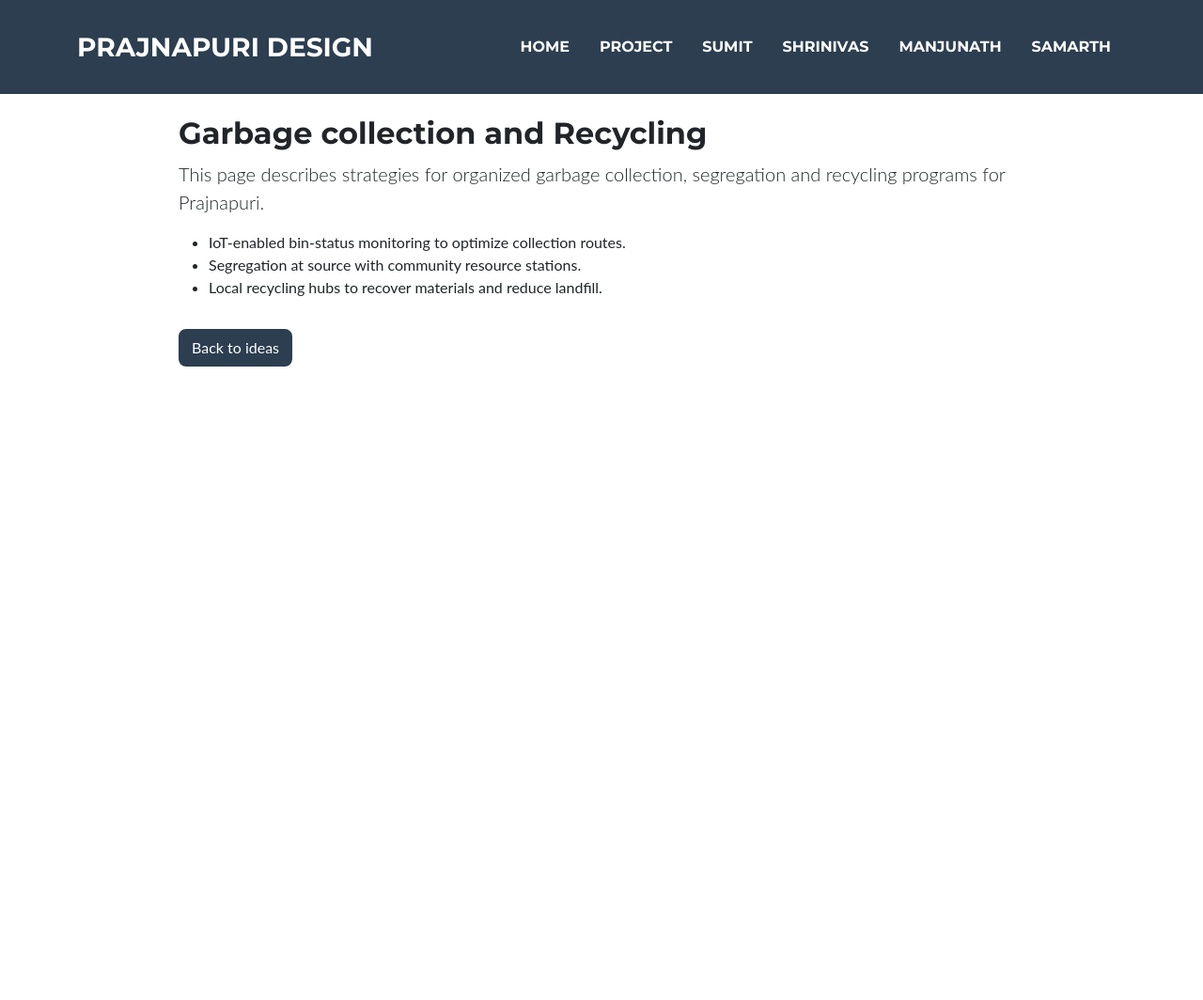
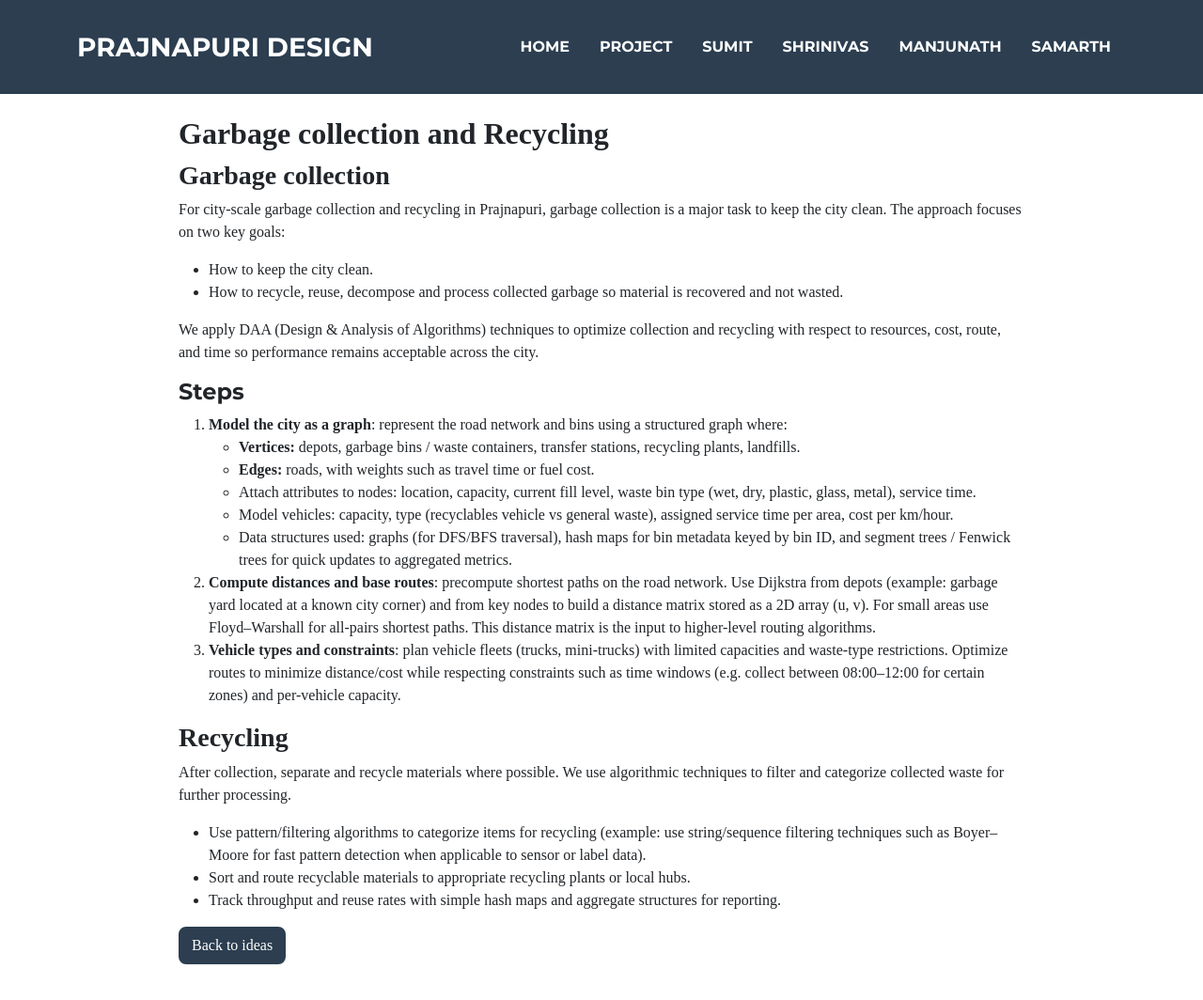
Before and after one commit to SumitMiskin/Prajnapuri.github.io, a plain HTML site: page garbage-collection.html in a window 1280 px wide. Shown: the whole page at 94% size. Before the commit the page ends 800 px from the top, so only its background shows below. Drawn offline with nearby package versions, Linux system fonts and the light colour scheme.

Commit message:
Update garbage-collection.html

```diff
--- a/garbage-collection.html
+++ b/garbage-collection.html
@@ -8,6 +8,11 @@
     <script src="https://use.fontawesome.com/releases/v6.3.0/js/all.js" crossorigin="anonymous"></script>
     <link href="https://fonts.googleapis.com/css?family=Montserrat:400,700" rel="stylesheet" />
     <link href="css/styles.css" rel="stylesheet" />
+    <style>
+      /* Page-specific: use Times New Roman for content */
+      body, .content-card { font-family: "Times New Roman", Times, serif; }
+      .content-card h2, .content-card h3 { font-family: "Times New Roman", Times, serif; }
+    </style>
   </head>
   <body id="page-top">
     <nav class="navbar navbar-expand-lg bg-secondary text-uppercase fixed-top" id="mainNav">
@@ -35,13 +40,47 @@
       <div class="container">
         <div class="content-card" style="max-width:900px; margin:48px auto;">
           <h2>Garbage collection and Recycling</h2>
-          <p class="lead">This page describes strategies for organized garbage collection, segregation and recycling programs for Prajnapuri.</p>
+
+          <h3>Garbage collection</h3>
+          <p>For city-scale garbage collection and recycling in Prajnapuri, garbage collection is a major task to keep the city clean. The approach focuses on two key goals:</p>
           <ul>
-            <li>IoT-enabled bin-status monitoring to optimize collection routes.</li>
-            <li>Segregation at source with community resource stations.</li>
-            <li>Local recycling hubs to recover materials and reduce landfill.</li>
+            <li>How to keep the city clean.</li>
+            <li>How to recycle, reuse, decompose and process collected garbage so material is recovered and not wasted.</li>
           </ul>
-          <p><a href="sumit.html" class="btn btn-secondary mt-3">Back to ideas</a></p>
+
+          <p>We apply DAA (Design & Analysis of Algorithms) techniques to optimize collection and recycling with respect to resources, cost, route, and time so performance remains acceptable across the city.</p>
+
+          <h4>Steps</h4>
+          <ol>
+            <li>
+              <strong>Model the city as a graph</strong>: represent the road network and bins using a structured graph where:
+              <ul>
+                <li><strong>Vertices:</strong> depots, garbage bins / waste containers, transfer stations, recycling plants, landfills.</li>
+                <li><strong>Edges:</strong> roads, with weights such as travel time or fuel cost.</li>
+                <li>Attach attributes to nodes: location, capacity, current fill level, waste bin type (wet, dry, plastic, glass, metal), service time.</li>
+                <li>Model vehicles: capacity, type (recyclables vehicle vs general waste), assigned service time per area, cost per km/hour.</li>
+                <li>Data structures used: graphs (for DFS/BFS traversal), hash maps for bin metadata keyed by bin ID, and segment trees / Fenwick trees for quick updates to aggregated metrics.</li>
+              </ul>
+            </li>
+
+            <li>
+              <strong>Compute distances and base routes</strong>: precompute shortest paths on the road network. Use Dijkstra from depots (example: garbage yard located at a known city corner) and from key nodes to build a distance matrix stored as a 2D array (u, v). For small areas use Floyd–Warshall for all-pairs shortest paths. This distance matrix is the input to higher-level routing algorithms.
+            </li>
+
+            <li>
+              <strong>Vehicle types and constraints</strong>: plan vehicle fleets (trucks, mini-trucks) with limited capacities and waste-type restrictions. Optimize routes to minimize distance/cost while respecting constraints such as time windows (e.g. collect between 08:00–12:00 for certain zones) and per-vehicle capacity.
+            </li>
+          </ol>
+
+          <h3>Recycling</h3>
+          <p>After collection, separate and recycle materials where possible. We use algorithmic techniques to filter and categorize collected waste for further processing.</p>
+          <ul>
+            <li>Use pattern/filtering algorithms to categorize items for recycling (example: use string/sequence filtering techniques such as Boyer–Moore for fast pattern detection when applicable to sensor or label data).</li>
+            <li>Sort and route recyclable materials to appropriate recycling plants or local hubs.</li>
+            <li>Track throughput and reuse rates with simple hash maps and aggregate structures for reporting.</li>
+          </ul>
+
+          <p class="mt-3"><a href="sumit.html" class="btn btn-secondary">Back to ideas</a></p>
         </div>
       </div>
     </section>
```
